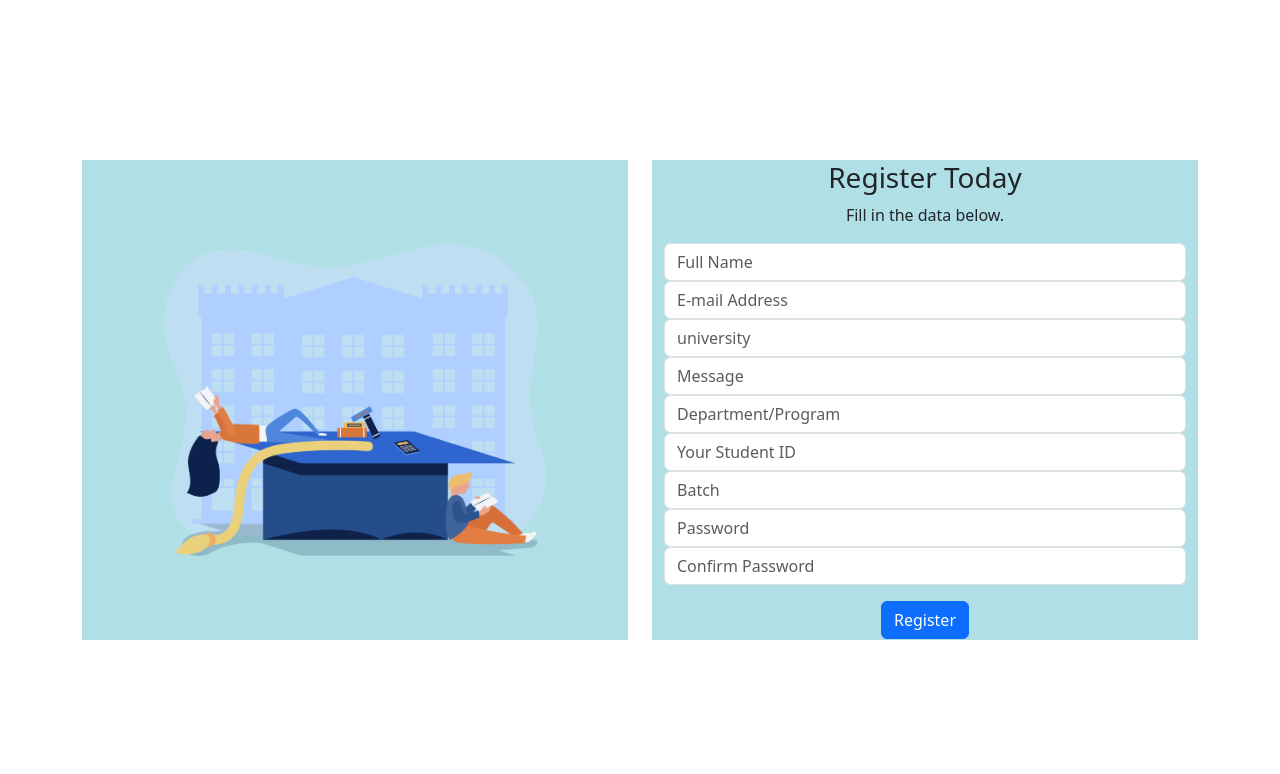
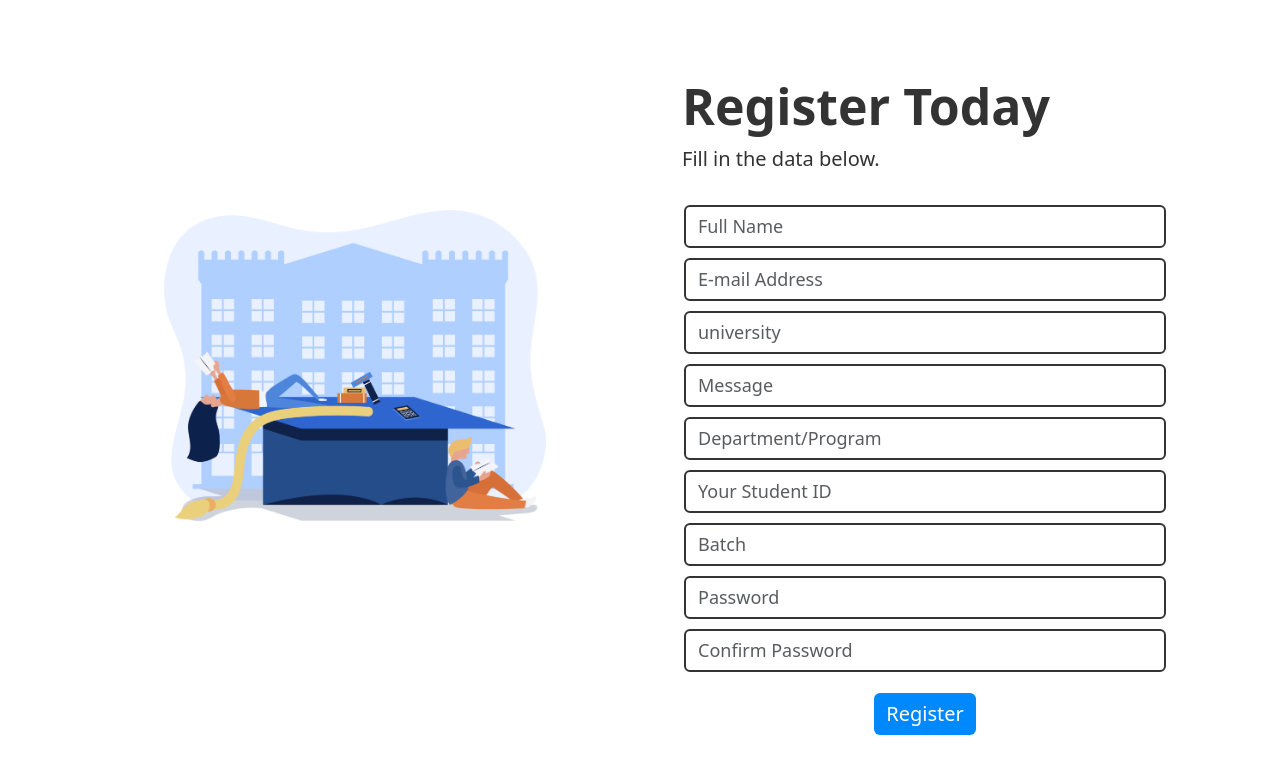
Before and after one commit to sakhadib/the_cr_mate, a PHP site: page /signup/index.html in a window 1280 px wide. Shown: the top 774 px of the page. Run offline with PHP 8.4, Linux system fonts and the light colour scheme.

Commit message:
form_fixed

```diff
--- a/signup/index.html
+++ b/signup/index.html
@@ -39,8 +39,10 @@
                 <div class="col-lg-6 col-12">
                     <div class="tr-formholder">
                         <div class="tr-formitems">
-                            <h3>Register Today</h3>
-                            <p>Fill in the data below.</p>
+                            <div class="tr-greeting">
+                                <h3>Register Today</h3>
+                                <p>Fill in the data below.</p>
+                            </div>
                             <form action="#">
                                 <div class="container">
                                     <div class="row">
--- a/signup/style.css
+++ b/signup/style.css
@@ -16,8 +16,8 @@
     justify-content: center;
     align-items: center;
     text-align: center;
-    min-height: 60vh;
-    background-color: powderblue;
+    min-height: 80vh;
+    /* background-color: powderblue; */
     /* max-width: 400px; */
 }
 
@@ -25,126 +25,56 @@
     width: 70%;
 }
 
-/*.tr-formcontent{
-    display: flex;
-    position: relative;
-    text-align: center;
-    justify-content: center;
-    align-items: center;
-    padding: 60px;
-    font-family: 'Rubik', sans-serif;
-}
-@media (max-width: 550px){
-    .tr-formcontent{
-        padding: 20px;
-    }
+
+.tr-formitems{
+    padding: 20px;
 }
 
-.tr-formitems{
-    display: inline-block;
+.tr-greeting{
     text-align: left;
-    transition: all 0.4s ease;
-    /* background-color: #ff606e; */
-    /*min-height: 50vh;
     padding: 10px;
-/*}
-
- .tr-formcontent h3 {
+}
+.tr-greeting h3{
     color: #333;
-    text-align: left;
-    font-size: 40px;
     font-weight: 800;
-    margin-bottom: 10px;
-
+    font-size: 50px;
 }
 
-.tr-formcontent h3 .form-title {
-    margin-bottom: 30px;
-}
-
-.tr-formcontent p {
-    color: #333;
-    text-align: left;
-    font-size: 16px;
-    font-weight: 300;
-    line-height: 15px;
-    margin-bottom: 20px;
-}
-
-
-.tr-formcontent label, .was-validated .form-check-input:invalid~.form-check-label, .was-validated .form-check-input:valid~.form-check-label{
+.tr-greeting p{
+    font-size: 20px;
+    text-align: justify;
+    font-weight: 400;
     color: #333;
 }
 
-.tr-formcontent input[type=text], .tr-formcontent input[type=password], .tr-formcontent input[type=email], .tr-formcontent select {
-    width: 100%;
-    padding: 9px 20px;
-    text-align: left;
-    border: 2px solid #999;
-    outline: 0;
-    border-radius: 6px;
-    background-color: #ffffff;
-    font-size: 15px;
-    font-weight: 300;
+.form-control{
+    margin-top: 5px;
+    margin-bottom: 5px;
+    min-height: 40px;
+    border: 2px solid #333;
+    font-size: 18px;
     color: #333;
-    transition: all 0.3s ease;
-    margin-top: 16px;
 }
-.btn-outline-secondary{
-    background-color: #ffffff;
+.form-control:hover, .form-control:focus, .form-control:active{
+    background-color: rgb(0, 171, 240, 0.1);
 }
-
 
 .btn-primary{
     background-color: #0088ff;
     outline: none;
     border: 0px;
     box-shadow: none;
+    font-size: 20px;
     transition: all 0.3s ease;
 }
 
 .btn-primary:hover, .btn-primary:focus, .btn-primary:active{
-    /* background-color: #444749; */
-    /*background-color: #0088ff;
+    background-color: #0088ff;
     outline: none;
     border: none;
-    /* scale: 1.1; */
-    /*box-shadow: 0 0 10px rgba(0, 0, 0, .4);
+    box-shadow: 0 0 10px rgba(0, 0, 0, .4);
     transition: all 0.3s ease;
 }
-
-.tr-formcontent textarea {
-    position: static;
-    width: 100%;
-    padding: 8px 20px;
-    border-radius: 6px;
-    text-align: left;
-    background-color: #333;
-    border: 0;
-    font-size: 15px;
-    font-weight: 300;
-    color: #8D8D8D;
-    outline: none;
-    resize: none;
-    height: 120px;
-    transition: none;
-    margin-bottom: 14px;
-}
-
-.tr-formcontent textarea:hover, .tr-formcontent textarea:focus {
-    border: 0;
-    background-color: #073cb7;
-    color: #8D8D8D;
-}
-
-.invalid-feedback{
-    color: #ff606e;
-}
-
-.valid-feedback{
-   color: #2acc80;
-}
-
 
 .sh-mid{
     display: flex;
```
